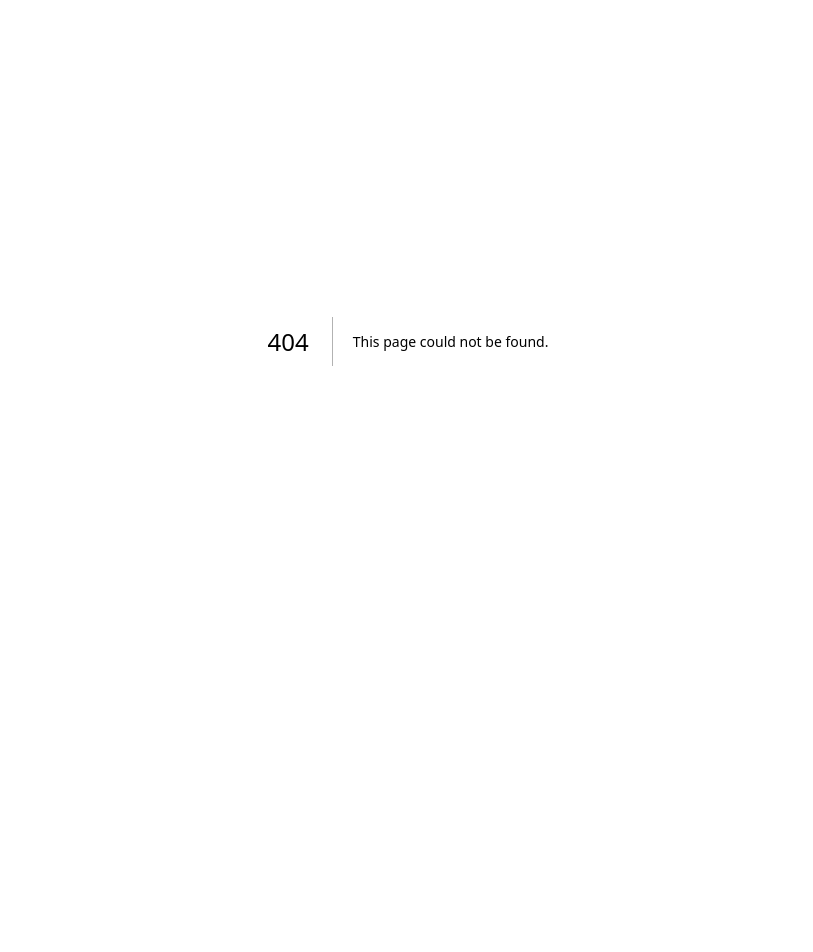
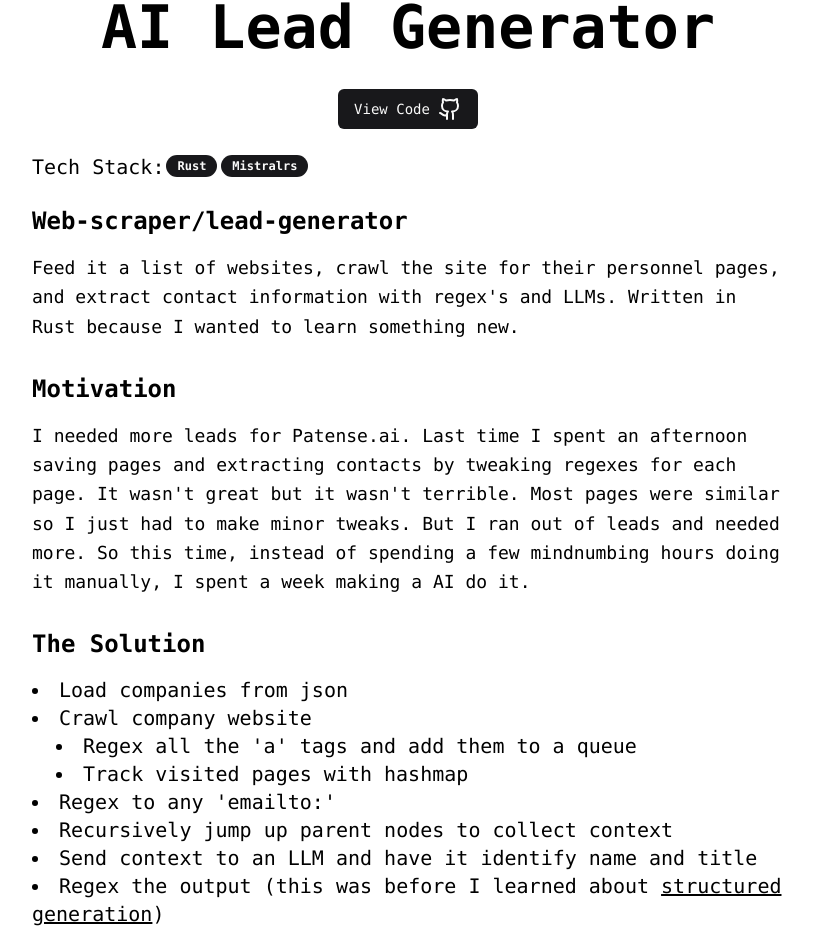
Before and after one commit to JohnZolton/portfolio-mk2, a Next.js app: page /scraper in a window 1280 px wide. Before the commit this address had no page. Shown: the part 59-1011 px from the top of the page, without its empty margins (232-1045 px from the left). Before the commit the page ends 800 px from the top, so only its background shows below. Built offline with nearby package versions, Linux system fonts and the light colour scheme.

Commit message:
tabby and rust lifter pages added

```diff
--- a/src/pages/MyFitnessBuddy.tsx
+++ b/src/pages/MyFitnessBuddy.tsx
@@ -11,7 +11,7 @@ function MyFitnessBuddy() {
   return (
     <ProjectPage>
       <NavBar></NavBar>
-      <div className="container mx-auto max-w-3xl p-8">
+      <div className="container mx-auto max-w-3xl p-8 text-xl">
         <h1 className="mb-6 text-center text-6xl font-bold">
           My Fitness Buddy
         </h1>
--- a/src/pages/components/hero.tsx
+++ b/src/pages/components/hero.tsx
@@ -30,7 +30,7 @@ export const HeroSection = () => {
   }
 
   return (
-    <div className="w-full max-w-xl p-10">
+    <div className="flex w-full max-w-xl flex-col p-10">
       <NameCard />
       <div className="flex flex-row items-center gap-4 py-2  ">
         <TooltipProvider>
@@ -100,7 +100,7 @@ export default HeroSection;
 
 function NameCard() {
   return (
-    <div className="pb-3 font-pixellated text-8xl font-semibold">
+    <div className=" pb-3 font-pixellated text-8xl font-semibold">
       John Zolton
     </div>
   );
--- a/src/pages/liftr.tsx
+++ b/src/pages/liftr.tsx
@@ -11,7 +11,7 @@ function Liftr() {
   return (
     <ProjectPage>
       <NavBar></NavBar>
-      <div className="container mx-auto max-w-3xl p-8">
+      <div className="container mx-auto max-w-3xl p-8 text-xl">
         <h1 className="mb-6 text-center text-6xl font-bold">Liftr</h1>
         <div className="mb-4 flex items-center justify-center">
           <video width="100%" height="auto" controls muted>
@@ -19,20 +19,20 @@ function Liftr() {
             Your browser does not support the video tag.
           </video>
         </div>
-        <div className="mx-auto my-2 flex max-w-xs flex-row justify-between px-10">
+        <div className="mx-auto my-2 flex max-w-xs flex-row gap-x-8 px-10">
           <Link
             href={"https://liftr.club"}
             target="_blank"
-            className={buttonVariants({ variant: "secondary" })}
+            className={buttonVariants({ variant: "default" })}
           >
             See it live!
           </Link>
           <Link
             href={"https://github.com/JohnZolton/lyfter"}
             target="_blank"
-            className={buttonVariants({ variant: "secondary" })}
+            className={buttonVariants({ variant: "default" })}
           >
-            View Code <Github />
+            View Code <Github className="ml-2" />
           </Link>
         </div>
         <p className="my-6 flex flex-row">
@@ -42,27 +42,26 @@ function Liftr() {
         <section className="mb-8">
           <h2 className="my-4 text-2xl font-semibold">Welcome to Liftr</h2>
           <p className="text-lg leading-relaxed">
-            Liftr is a full-fledged workout tracking and coaching application
-            that uses biofeedback to tailor weight, reps and sets programming
-            for bodybuilding. Inspired by the match-or-beat algorithm from
-            Renaissance Periodization and Menno Hensellmans&apos; deload
-            philosophy, Liftr ensures your workout progression is always on
-            point.
+            Liftr is a workout tracking and coaching application that uses
+            biofeedback to tailor workout planning (weight, reps and sets
+            progression) for bodybuilding. Inspired by the match-or-beat
+            algorithm from Renaissance Periodization and Menno Hensellmans&apos;
+            deload philosophy.
           </p>
         </section>
 
         <section className="mb-8">
           <h2 className="mb-4 text-2xl font-semibold">The Algorithm</h2>
           <p className="text-lg leading-relaxed">
-            The core algorith is the match-or-beat system, it compares your
-            current workout performance to the previous week&apos;s. Tracking
-            performance based on weight, reps, and sets. If performance
+            Workouts are planned based on the match-or-beat system. It compares
+            your current workout performance to the previous week&apos;s.
+            Tracking performance based on weight, reps, and sets. If performance
             improves, you keep pushing forward. If performance declines, Liftr
             alerts you to take a deload for that muscle group. This is a key
             difference from the Renaissance Periodization app, they schedule
             week or half-week deloads. But what if only your biceps are
             overreached? It&apos;d be a waste of time to deload every muscle if
-            only one is toasted. Thats why we do muscle specific deloads
+            only one is toasted. Thats why I chose to do muscle specific deloads
             triggered by a decrease in performance.
           </p>
         </section>
@@ -102,7 +101,7 @@ function Liftr() {
             <li>
               <strong>Cardio:</strong> I caved and added cardio to my
               bodybuilding app. I had to run IRL and realized how out of shape I
-              was so now we do cardio.
+              was so now I do cardio.
             </li>
           </ul>
         </section>
--- a/src/pages/patense-local.tsx
+++ b/src/pages/patense-local.tsx
@@ -118,8 +118,9 @@ function Patense() {
             than openAI (at my current price tier).
           </p>
           <p className="text-lg leading-relaxed">
-            I think the entire process of obtaining a patent can be automated.
-            I&apos;m building out tools for the various macro actions needed.
+            I think the entire process of obtaining a patent can be automated
+            (or at least, seriously augmented) with LLMs. I&apos;m building out
+            tools for the various macro actions needed.
           </p>
         </section>
       </div>
--- /dev/null
+++ b/src/pages/scraper.tsx
@@ -0,0 +1,83 @@
+import Image from "next/image";
+import NavBar from "./components/navbar";
+import ProjectPage from "./components/projectpage";
+import { Project } from "./components/projectpage";
+import { Button, buttonVariants } from "../../src/components/ui/button";
+import { Github } from "lucide-react";
+import Link from "next/link";
+import StackDisplay from "./components/stackdisplay";
+
+function Patense() {
+  return (
+    <ProjectPage>
+      <NavBar></NavBar>
+      <div className="container mx-auto max-w-3xl p-2 text-xl">
+        <h1 className="mb-8 text-center text-6xl font-bold">
+          AI Lead Generator
+        </h1>
+        <div className="mx-auto my-2 flex max-w-xs flex-row items-center justify-center  px-10">
+          <Link
+            href={"https://github.com/JohnZolton/rust-web-scraper"}
+            target="_blank"
+            className={buttonVariants({ variant: "default" })}
+          >
+            <div className="mr-2">View Code</div>
+            <Github />
+          </Link>
+        </div>
+        <p className="my-6 flex flex-row">
+          Tech Stack: <StackDisplay stack="Rust, Mistralrs" />
+        </p>
+        <section className="mb-8">
+          <h2 className="my-4 text-2xl font-semibold">
+            Web-scraper/lead-generator
+          </h2>
+          <p className="text-lg leading-relaxed">
+            Feed it a list of websites, crawl the site for their personnel
+            pages, and extract contact information with regex&apos;s and LLMs.
+            Written in Rust because I wanted to learn something new.
+          </p>
+        </section>
+        <section className="mb-8">
+          <h2 className="mb-4 text-2xl font-semibold">Motivation</h2>
+          <p className="text-lg leading-relaxed">
+            I needed more leads for Patense.ai. Last time I spent an afternoon
+            saving pages and extracting contacts by tweaking regexes for each
+            page. It wasn&apos;t great but it wasn&apos;t terrible. Most pages
+            were similar so I just had to make minor tweaks. But I ran out of
+            leads and needed more. So this time, instead of spending a few
+            mindnumbing hours doing it manually, I spent a week making a AI do
+            it.
+          </p>
+        </section>
+        <h2 className="my-4 text-2xl font-semibold">The Solution</h2>
+        <ul className="mb-4 list-inside list-disc">
+          <li>Load companies from json</li>
+          <li>Crawl company website </li>
+          <li className="ml-6">
+            Regex all the &apos;a&apos; tags and add them to a queue
+          </li>
+          <li className="ml-6">Track visited pages with hashmap</li>
+          <li>Regex to any &apos;emailto:&apos;</li>
+          <li>Recursively jump up parent nodes to collect context</li>
+          <li>Send context to an LLM and have it identify name and title</li>
+          <li>
+            <span>
+              Regex the output (this was before I learned about{" "}
+              <Link
+                href={"https://github.com/dottxt-ai/outlines"}
+                target="_blank"
+                className={"underline"}
+              >
+                structured generation
+              </Link>
+              )
+            </span>
+          </li>
+        </ul>
+      </div>
+    </ProjectPage>
+  );
+}
+
+export default Patense;
--- a/src/pages/tabby.tsx
+++ b/src/pages/tabby.tsx
@@ -11,7 +11,7 @@ function Patense() {
   return (
     <ProjectPage>
       <NavBar></NavBar>
-      <div className="container mx-auto max-w-3xl p-2">
+      <div className="container mx-auto max-w-3xl p-2 text-xl">
         <h1 className="mb-8 text-center text-6xl font-bold">
           Tabby-API-Ollama
         </h1>
@@ -37,17 +37,41 @@ function Patense() {
         </section>
 
         <section className="mb-8">
-          <h2 className="mb-4 text-2xl font-semibold">Heading</h2>
-          <p className="text-lg leading-relaxed">todo</p>
+          <h2 className="mb-4 text-2xl font-semibold">Motivation</h2>
+          <p className="text-lg leading-relaxed">
+            I really disliked every LLM frontend besides open-webui. But
+            open-webui only works with Ollama. Ollama lacks my favorite model
+            format, Exllamav2. This format is quite fast for models that fit
+            entirely in the GPU(s). So why not make open-webui compatible with
+            my go-to server, TabbyAPI?
+          </p>
         </section>
 
-        <section className="mb-8">
-          <h2 className="mb-4 text-2xl font-semibold">Features</h2>
-          <ul className="list-disc space-y-2 pl-5">todo</ul>
-        </section>
-        <section className="mb-8">
-          <h2 className="mb-4 text-2xl font-semibold">Heading 2</h2>
-          <p className="text-lg leading-relaxed">todo</p>
+        <section className="mb-8 flex flex-col gap-y-4">
+          <h2 className="text-2xl font-semibold">The Process</h2>
+          <p className="text-lg leading-relaxed">
+            I fired up open-webui and pointed it at the TabbyAPI endpoint. I
+            read the error message, then the open-webui backend code to see what
+            it was expecting, and then TabbyAPI server to figure out how to
+            resolve it. I ultimately made all changes in Tabby since it was
+            simplest, and would make it a drop-in replacement for Ollama. I
+            found the endpoint open-webui was trying to hit, what it expected,
+            and implemented it in Tabby. Like model lists, version numbers, chat
+            completions etc.
+          </p>
+          <p className="text-lg leading-relaxed">
+            I worked like this for a couple days, bouncing between reading
+            open-webui code and then implementing that in Tabby. I finally got
+            text to generate and receive in open-webui, but open-webui
+            wouldn&apos;t display it. I got a JSON parsing error. After an
+            embarrasingly long time, I realized the answer was in the Ollama
+            backend and I just had to mimic their streaming response in Tabby.
+          </p>
+          <p className="text-lg leading-relaxed">
+            With that final issue resolved I can finally use the two together
+            and experience the sweet relief of being able to move on with my
+            life.
+          </p>
         </section>
       </div>
     </ProjectPage>
```
